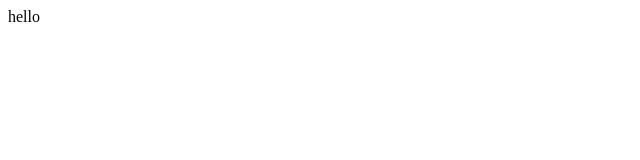
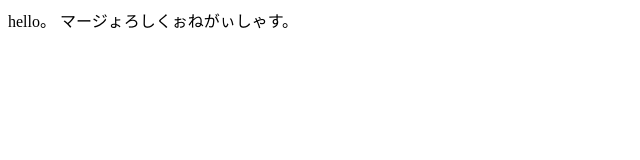
Before and after one commit to kjwr/github-study, a plain HTML site: page index.html in a window 1280 px wide. Shown: the whole page, without its empty margins (0-640 px from the left). Drawn offline with Linux system fonts and the light colour scheme.

Commit message:
編集したょ

```diff
--- a/index.html
+++ b/index.html
@@ -2,6 +2,7 @@
   <head>
   </head>
   <body>
-    hello
+    hello。
+	マージょろしくぉねがぃしゃす。
   </body>
 </html>
```
